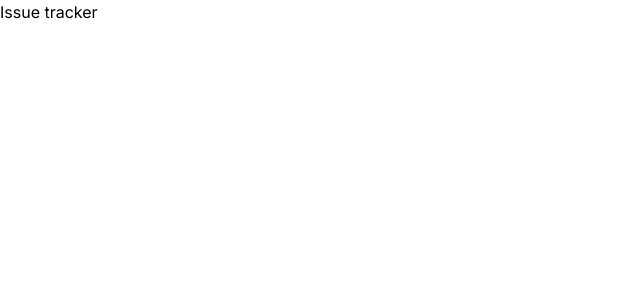
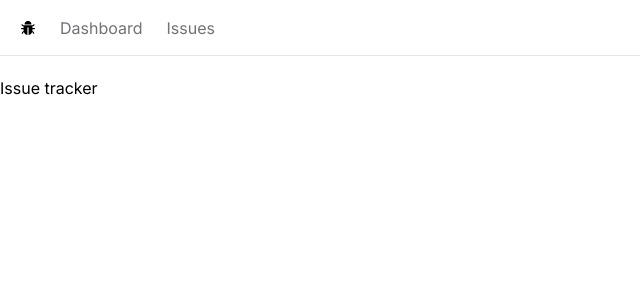
Before and after one commit to magbello157/issue-tracker, a Next.js app: page / in a window 1280 px wide. Shown: the top 300 px of the page, without its empty margins (0-640 px from the left). Built offline with nearby package versions, Linux system fonts and the light colour scheme.

Commit message:
build the navbar

```diff
--- /dev/null
+++ b/app/NavBar.tsx
@@ -0,0 +1,31 @@
+import React from 'react';
+import Link from 'next/link';
+import { AiFillBug } from 'react-icons/ai';
+
+function NavBar() {
+  const links = [
+    { label: 'Dashboard', href: '/' },
+    { label: 'Issues', href: '/issues' },
+  ];
+
+  return (
+    <nav className="flex space-x-6 border-b mb-5 px-5 h-14 items-center">
+      <Link href="/">
+        <AiFillBug />
+      </Link>
+      <ul className="flex space-x-6">
+        {links.map(({ label, href }) => (
+          <Link
+            key={href}
+            className="text-zinc-500 hover:text-zinc-800 transition-colors"
+            href={href}
+          >
+            {label}
+          </Link>
+        ))}
+      </ul>
+    </nav>
+  );
+}
+
+export default NavBar;
--- a/app/layout.tsx
+++ b/app/layout.tsx
@@ -1,22 +1,26 @@
-import './globals.css'
-import type { Metadata } from 'next'
-import { Inter } from 'next/font/google'
+import './globals.css';
+import type { Metadata } from 'next';
+import { Inter } from 'next/font/google';
+import NavBar from './NavBar';
 
-const inter = Inter({ subsets: ['latin'] })
+const inter = Inter({ subsets: ['latin'] });
 
 export const metadata: Metadata = {
-  title: 'Create Next App',
+  title: 'Issue tracker',
   description: 'Generated by create next app',
-}
+};
 
 export default function RootLayout({
   children,
 }: {
-  children: React.ReactNode
+  children: React.ReactNode;
 }) {
   return (
     <html lang="en">
-      <body className={inter.className}>{children}</body>
+      <body className={inter.className}>
+        <NavBar />
+        <main>{children}</main>
+      </body>
     </html>
-  )
+  );
 }
--- a/package.json
+++ b/package.json
@@ -19,6 +19,7 @@
     "postcss": "8.4.38",
     "react": "18.2.0",
     "react-dom": "18.2.0",
+    "react-icons": "^5.1.0",
     "tailwindcss": "3.4.3",
     "typescript": "5.4.5"
   }
```
Also changed, not shown: 1 other file (tests, documents, lock files or other folders).
